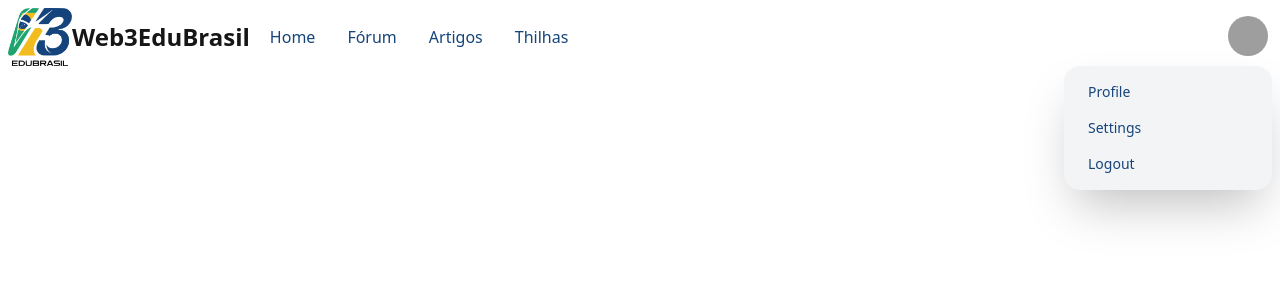
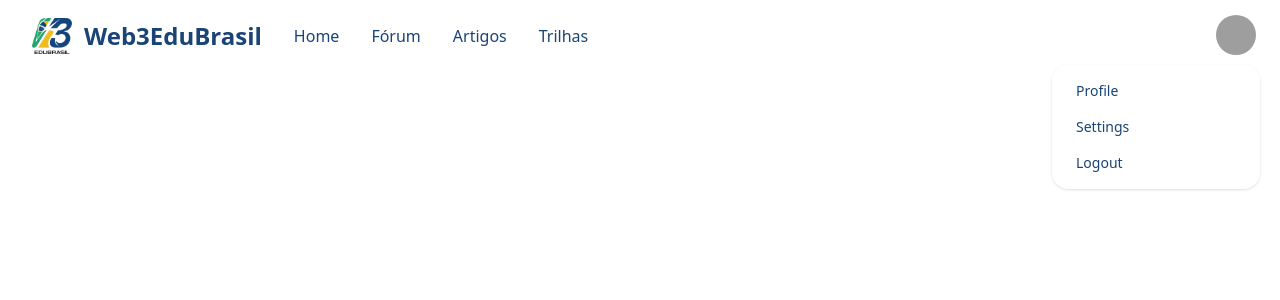
Before and after one commit to armbr/learnweb3-app, a Next.js app in the folder web3edu-app/: page /teste2 in a window 1280 px wide. Both pictures are taken after a click on the button 1248 px from the left and 35 px from the top of the page. Shown: the top 300 px of the page. Built offline with nearby package versions, Linux system fonts and the light colour scheme; grey boxes are pictures that could not be loaded.

Commit message:
NavBar UpDate

```diff
--- a/web3edu-app/src/components/NavBar.tsx
+++ b/web3edu-app/src/components/NavBar.tsx
@@ -3,8 +3,8 @@ import Image from "next/image";
 
 export default function NavBar() {
     return (
-        <div data-theme="mytheme" className="navbar bg-base justify-between">
-            <div className="navbar-start">
+        <div data-theme="mytheme" className="navbar bg-base justify-between px-5">
+            <div className="navbar-start gap-3">
                 <div className="dropdown">
                     <div tabIndex={0} role="button" className="btn btn-ghost lg:hidden">
                     <svg
@@ -22,21 +22,21 @@ export default function NavBar() {
                     </div>
                     <ul
                         tabIndex={0}
-                        className="menu menu-sm dropdown-content bg-base-100 rounded-box z-[1] mt-3 w-52 p-2 shadow text-[#15457b]">
+                        className="menu menu-sm dropdown-content bg-base rounded-box z-[1] mt-3 w-52 p-2 shadow py-2 text-base   ">
                         <li><a>Home</a></li>
                         <li><a>Fórum</a></li>
                         <li><a>Artigos</a></li>
-                        <li><a>Thilhas</a></li>
+                        <li><a>Trilhas</a></li>
                     </ul>
                 </div>
-                <Image src={web3EduLogo} alt="" className="h-4/5 w-16" />
-                <a className="text-2xl font-bold">Web3EduBrasil</a>
+                <Image src={web3EduLogo} alt="" className="w-10" />
+                <a className="text-2xl text-secondary font-bold">Web3EduBrasil</a>
                 <div className="navbar-center hidden lg:flex">
-                    <ul className="menu menu-horizontal px-1 text-[#15457b] text-base font-medium">
+                    <ul className="menu menu-horizontal px-1 text-secondary text-base font-medium">
                         <li><a>Home</a></li>
                         <li><a>Fórum</a></li>
                         <li><a>Artigos</a></li>
-                        <li><a>Thilhas</a></li>
+                        <li><a>Trilhas</a></li>
                     </ul>
                 </div>
             </div>
@@ -50,7 +50,7 @@ export default function NavBar() {
                 </div>
                 <ul
                     tabIndex={0}
-                    className="menu menu-md  dropdown-content bg-gray-100 text-[#15457b] rounded-box z-[1] mt-1 w-52 p-2 shadow-2xl py-2 text-base font-">
+                    className="menu menu-md dropdown-content bg-base text-secondary rounded-box z-[1] mt-1 w-52 p-2 shadow py-2 text-base">
                     <li>    <a>Profile</a></li>
                     <li><a>Settings</a></li>
                     <li><a>Logout</a></li>
```
